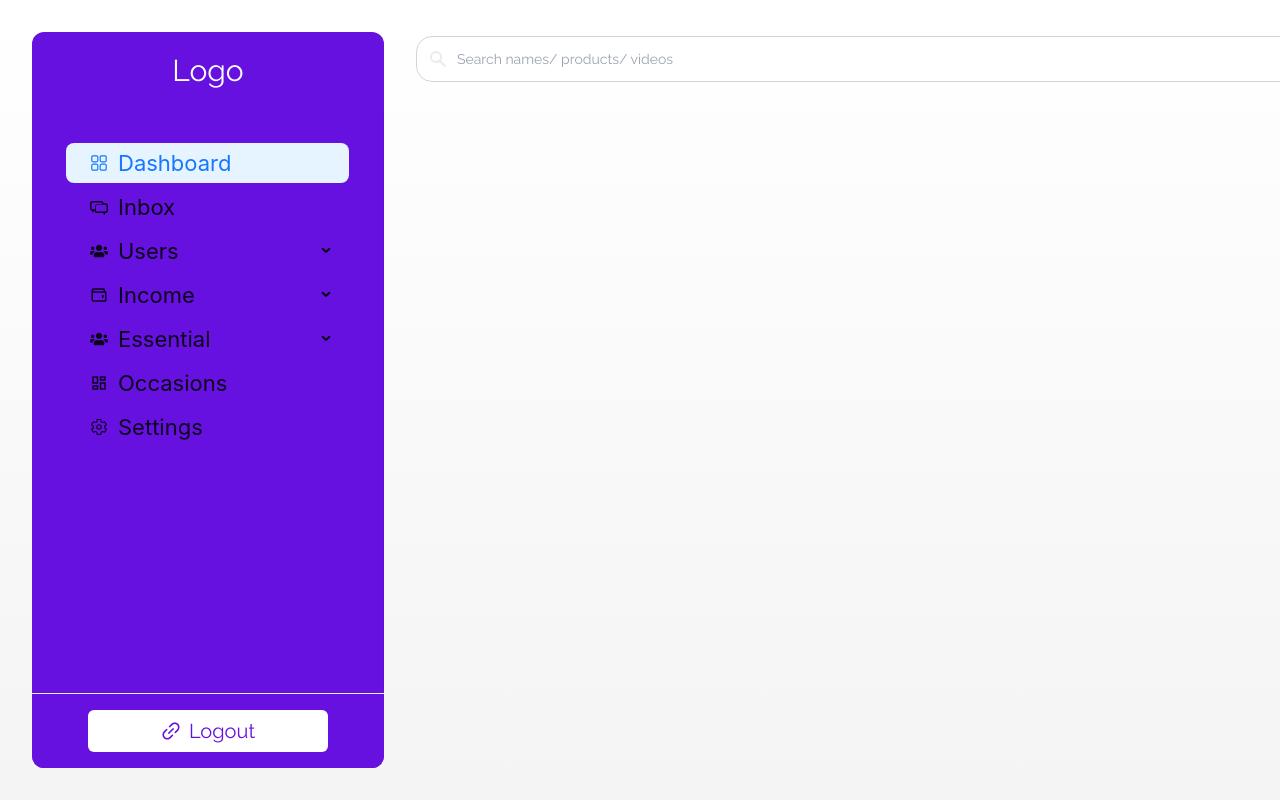
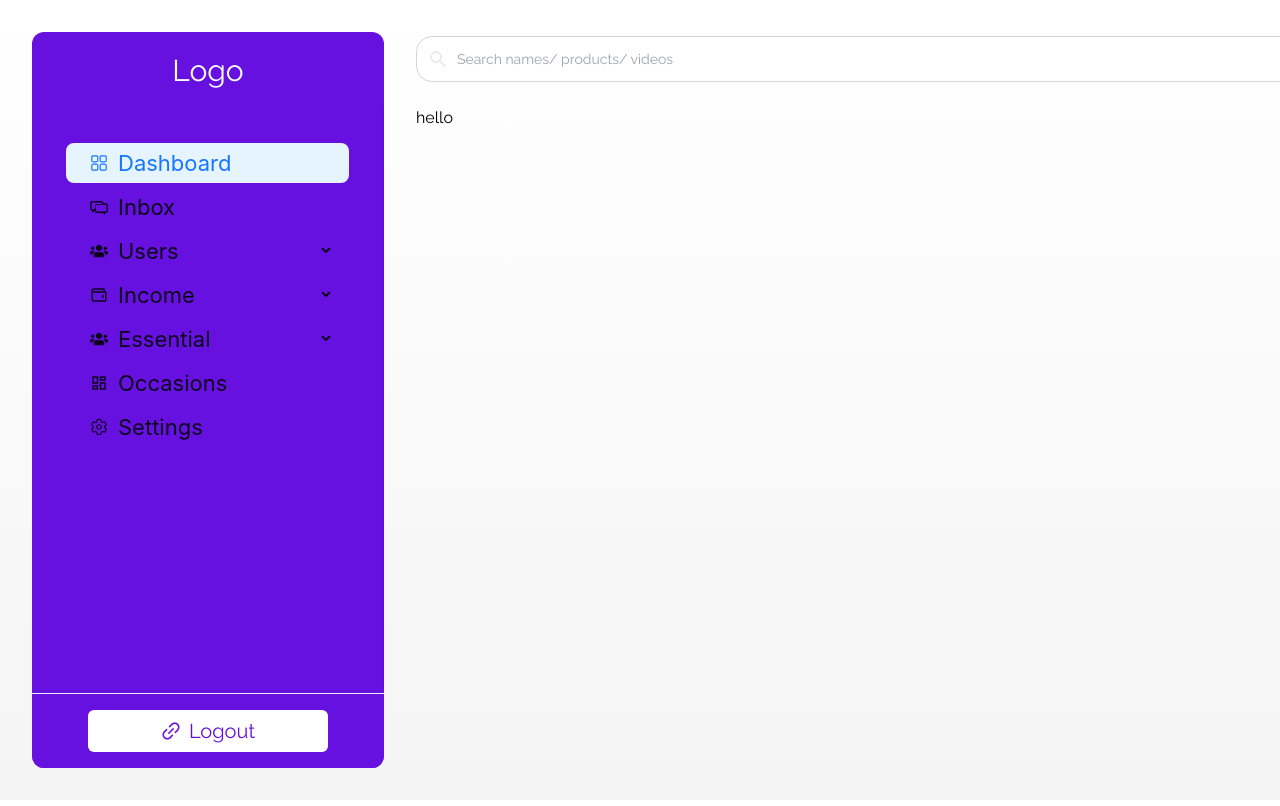
Before and after one commit to bdCalling-Sdt-hub/runwey-client, a React (Vite) app: page /notification in a window 1280 px wide. Shown: the top 806 px of the page. Built offline with nearby package versions, Linux system fonts and the light colour scheme.

Commit message:
route setup

```diff
--- a/src/App.jsx
+++ b/src/App.jsx
@@ -33,7 +33,6 @@ function App() {
             path="/"
             element={
               <PrivateRoute>
-                {" "}
                 <Dashboard />
               </PrivateRoute>
             }
--- a/src/Pages/Dashboard/Notification/Notification.jsx
+++ b/src/Pages/Dashboard/Notification/Notification.jsx
@@ -2,8 +2,8 @@ import React from 'react'
 
 const Notification = () => {
   return (
-    <div className="flex mt-[24px] h-[800px] overflow-scroll sr-only">
-
+    <div className="mt-[24px] h-[800px] overflow-scroll">
+   hello
     </div>
   )
 }
```
